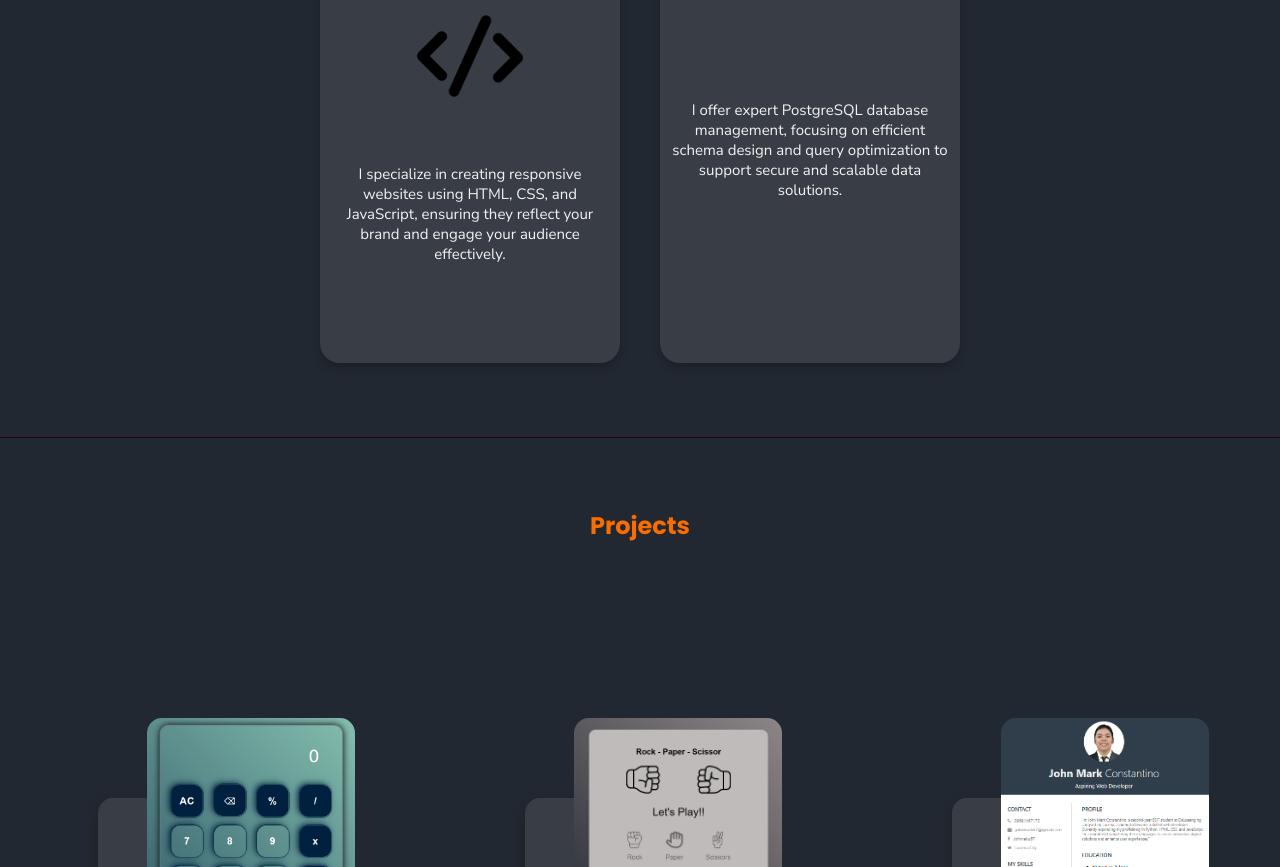
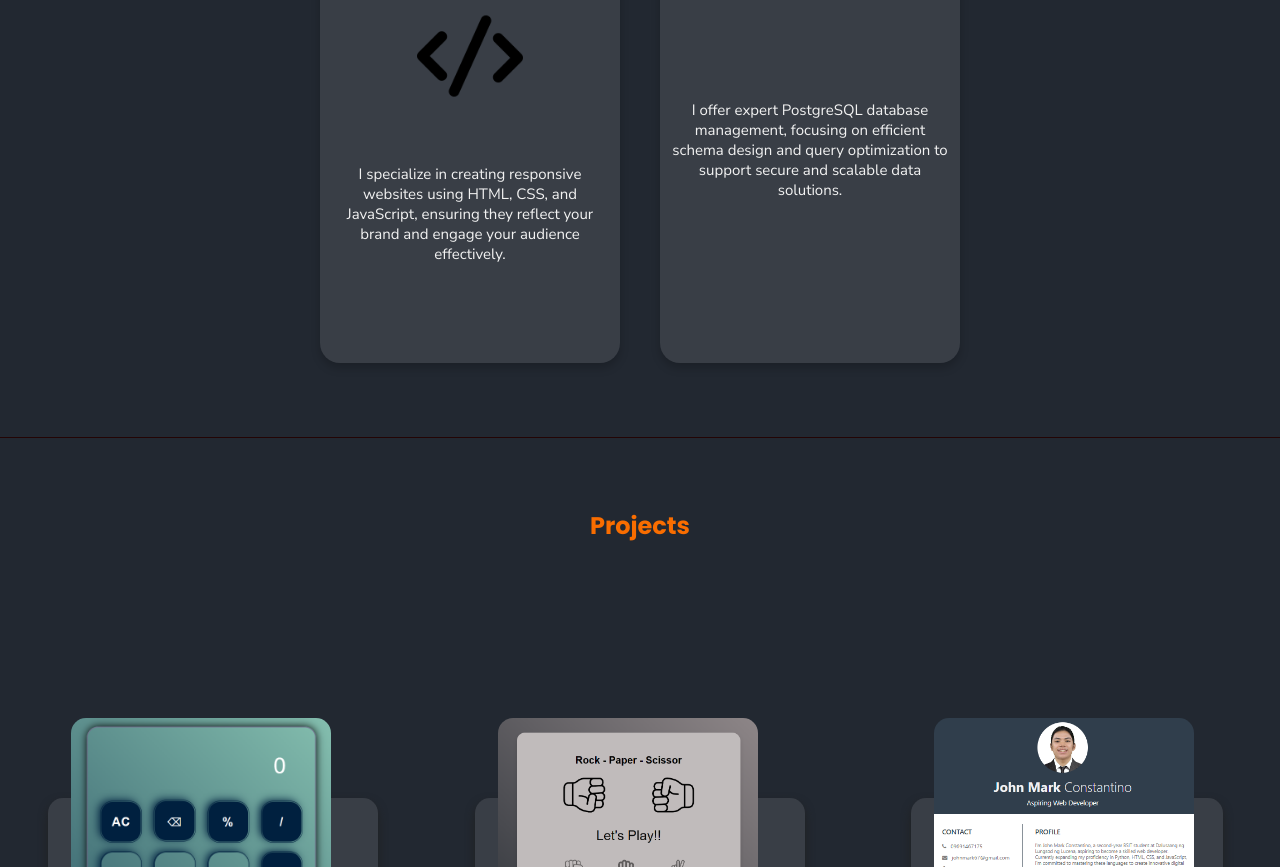
Before and after one commit to Janjancel/constantino.portfolio, a plain HTML site: page index.html in a window 1280 px wide. Shown: the part 2165-3032 px from the top of the page. Drawn offline with Linux system fonts and the light colour scheme.

Commit message:
Update project.css

```diff
--- a/CSS/project.css
+++ b/CSS/project.css
@@ -27,16 +27,6 @@
     align-items: center;
 }
 
-/* #project-bottom .container {
-    display: flex;
-    justify-content: center;
-    align-items: center;
-    background-color: #bbf7d0;
-    box-shadow: 10px 10px 5px 0px #86efac;
-    -webkit-box-shadow: 10px 10px 5px 0px #86efac;
-    -moz-box-shadow: 10px 10px 5px 0px #86efac;
-    border-radius: 20px;
-} */
 
   .container {
 
@@ -69,9 +59,6 @@
     padding-bottom: 20px;
   }
 
-  /* .container .card:nth-child(odd):hover {
-    height: 410px;
-  } */
 
   .image {
     background-color: transparent;
@@ -167,7 +154,7 @@
 
 }
 
-@media (max-width: 3800px) {
+@media (max-width: 300px) {
     .container .card {
         width: 200px;
     }
@@ -175,6 +162,6 @@
       height: 150vh;
     }
     .container .card .image img {
-        width: 80%;
+        width: 70%;
     }
 }
```
